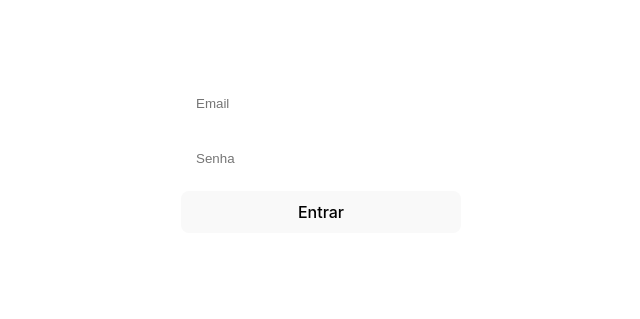
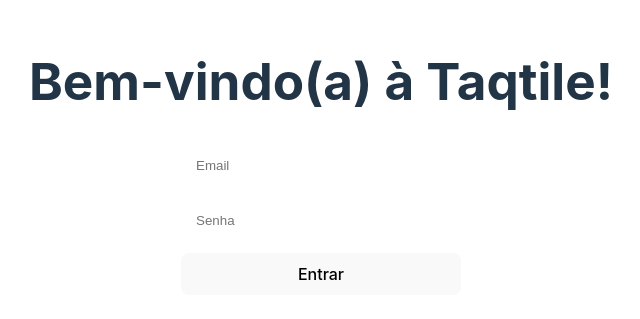
Before and after one commit to GabrielAlvesBM/onboard-taqtile, a React (Vite) app: page / in a window 1280 px wide. Shown: the part 243-562 px from the top of the page, without its empty margins (319-959 px from the left). Built offline with nearby package versions, Linux system fonts and the light colour scheme.

Commit message:
feat: title in login page

```diff
--- a/src/pages/Login.tsx
+++ b/src/pages/Login.tsx
@@ -4,6 +4,7 @@
 const Login = () => {
   return (
     <main>
+      <h1 className='login-title'>Bem-vindo(a) à Taqtile!</h1>
       <form className='login-form' action='#'>
         <Input type='text' placeholder='Email' />
         <Input type='text' placeholder='Senha' />
```
